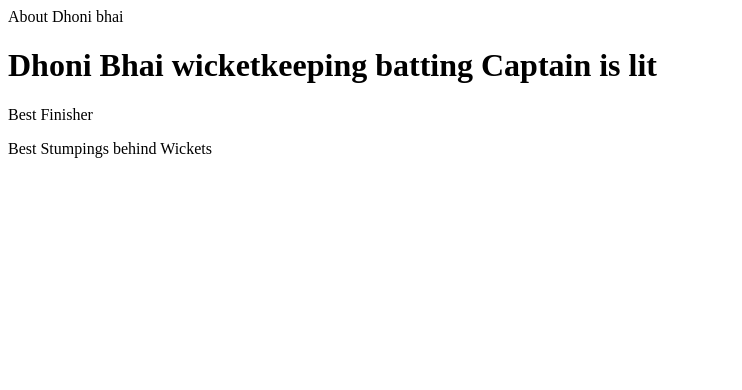
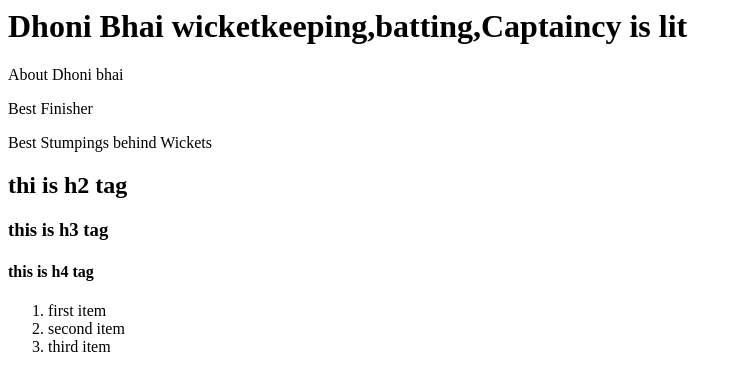
Before and after one commit to BhanuPratap23/Asgnt_css, a plain HTML site: page index.html in a window 1280 px wide. Shown: the whole page, without its empty margins (0-742 px from the left). Drawn offline with Linux system fonts and the light colour scheme.

Commit message:
Update index.html

```diff
--- a/index.html
+++ b/index.html
@@ -3,9 +3,18 @@
    <link rel="styleshett" type="text/css" href="default_stylesheet.css">
   </head>
   <body>
+
+  <h1>Dhoni Bhai wicketkeeping,batting,Captaincy is lit</h1>
   <p>About Dhoni bhai</p>
-  <h1>Dhoni Bhai wicketkeeping batting Captain is lit</h1>
   <p>Best Finisher</p>
   <p>Best Stumpings behind Wickets</p>
+   <h2>thi is h2 tag</h2>
+   <h3>this is h3 tag</h3>
+   <h4>this is h4 tag</h4>
+   <ol>
+      <li>first item</li>
+      <li>second item</li>
+      <li>third item</li>
+    </ol>
   </body>
   </html>
```
